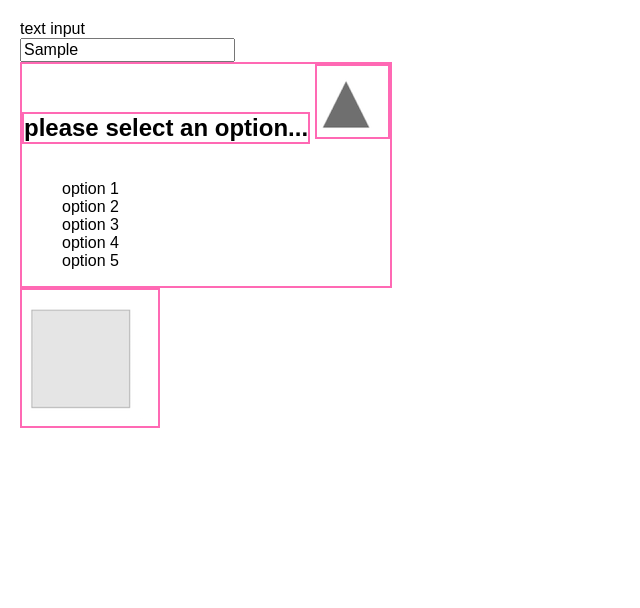
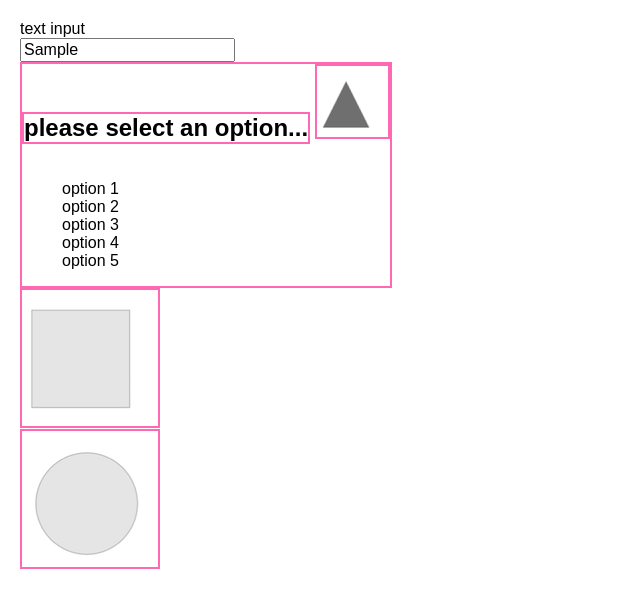
Before and after one commit to katyvine/ui-challenge-2, a plain HTML site: page index.html in a window 1280 px wide. Both pictures are taken after typing "Sample" into the empty fields and a click on the button 352 px from the left and 101 px from the top of the page. Shown: the whole page, without its empty margins (0-640 px from the left). Drawn offline with nearby package versions, Linux system fonts and the light colour scheme.

Commit message:
buttons toggle once

```diff
--- a/app.js
+++ b/app.js
@@ -3,7 +3,16 @@ $(function()  {
     $('button.dropdown').on('click', function(e){
     e.preventDefault();
     $('ul').toggle();
-    console.log("live dropdown button");
-    $("button.dropdown").css("background-position","-640px -160px");
+    $("button.dropdown").css("background-position", "-640px -160px");
+  });
+
+  $('button.checkbox').on('click', function(e){
+    e.preventDefault();
+  $('button.checkbox').css("background-position", "-220px -130px");
+  });
+
+  $('button.radio').on('click', function(e){
+    e.preventDefault();
+  $('button.radio').css("background-position", "-500px -130px");
   });
 });
--- a/css/layout.css
+++ b/css/layout.css
@@ -13,7 +13,9 @@ button.dropdown{
   height: 75px;
   width: 75px;
   background-position: -700px -150px;
+  display: inline-block;
 }
+
 
 button.dropdown-list{
   background-image: url('../form-elements-sprite.png');
@@ -36,3 +38,12 @@ button.checkbox{
   background-position: -90px -130px;
   border: 2px solid hotpink;
 }
+
+button.radio{
+  background-image: url('../form-elements-sprite.png');
+  background-repeat: no-repeat;
+  height: 140px;
+  width: 140px;
+  background-position: -350px -130px;
+  border: 2px solid hotpink;
+}
--- a/index.html
+++ b/index.html
@@ -29,8 +29,11 @@
   <!-- </fieldset> -->
     <div class="checkbox">
       <button class="checkbox"></button>
+    </div>
 
-    </div>
+    <div class="radio">
+        <button class="radio"></button>
+      </div>
 
 </form>
 
```
